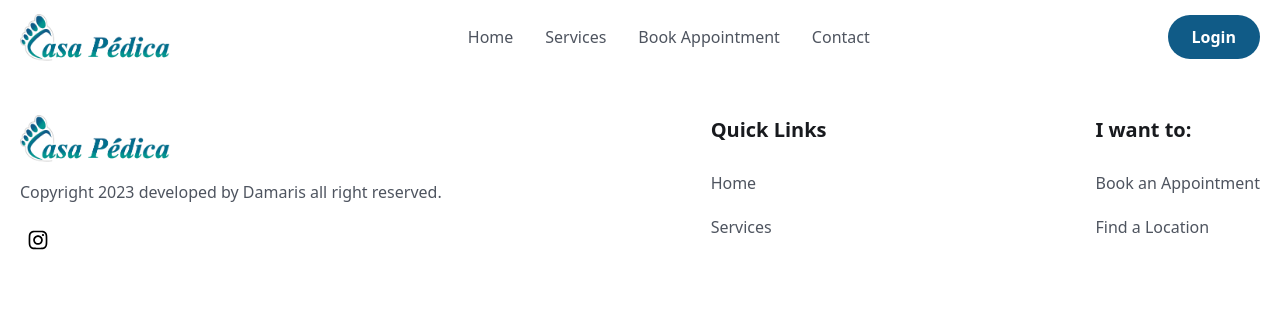
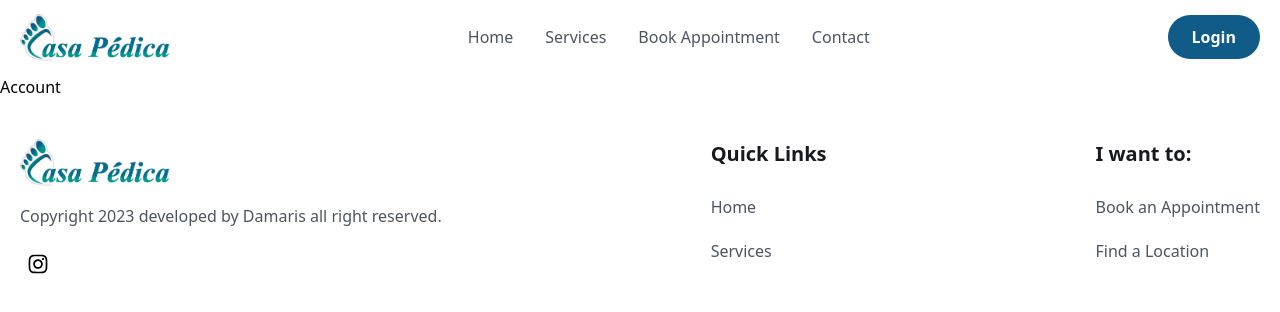
Before and after one commit to damarisdlp/AppointmentBookingApp, a React (Vite) app in the folder client/: page /account in a window 1280 px wide. Shown: the top 312 px of the page. Built offline with nearby package versions, Linux system fonts and the light colour scheme.

Commit message:
Added Auth feature related to the header

```diff
--- a/client/src/App.jsx
+++ b/client/src/App.jsx
@@ -8,6 +8,7 @@
 import Services from "./pages/Services";
 import Contact from "./pages/Contact";
 import Booking from "./pages/Booking";
+import Account from "./pages/Account";
 
 function App() {
   const [user, setUser] = useState(null);
@@ -38,6 +39,8 @@
             element={user ? <Booking /> : <Navigate to="/login" />}
           />
           <Route path="/contact" element={<Contact />} />
+          <Route path="/account" element={<Account />} />
+
         </Routes>
       </main>
       <Footer />
--- a/client/src/components/Header/Header.jsx
+++ b/client/src/components/Header/Header.jsx
@@ -83,7 +83,7 @@
               ))}
               {user ? (
                 <li>
-                  <Link to="/booking"> My Account </Link>
+                  <Link to="/account"> My Account </Link>
                 </li>
               ) : null}
             </ul>
--- /dev/null
+++ b/client/src/pages/Account.jsx
@@ -0,0 +1,9 @@
+import React from 'react'
+
+const Account = () => {
+  return (
+    <div>Account</div>
+  )
+}
+
+export default Account
```
